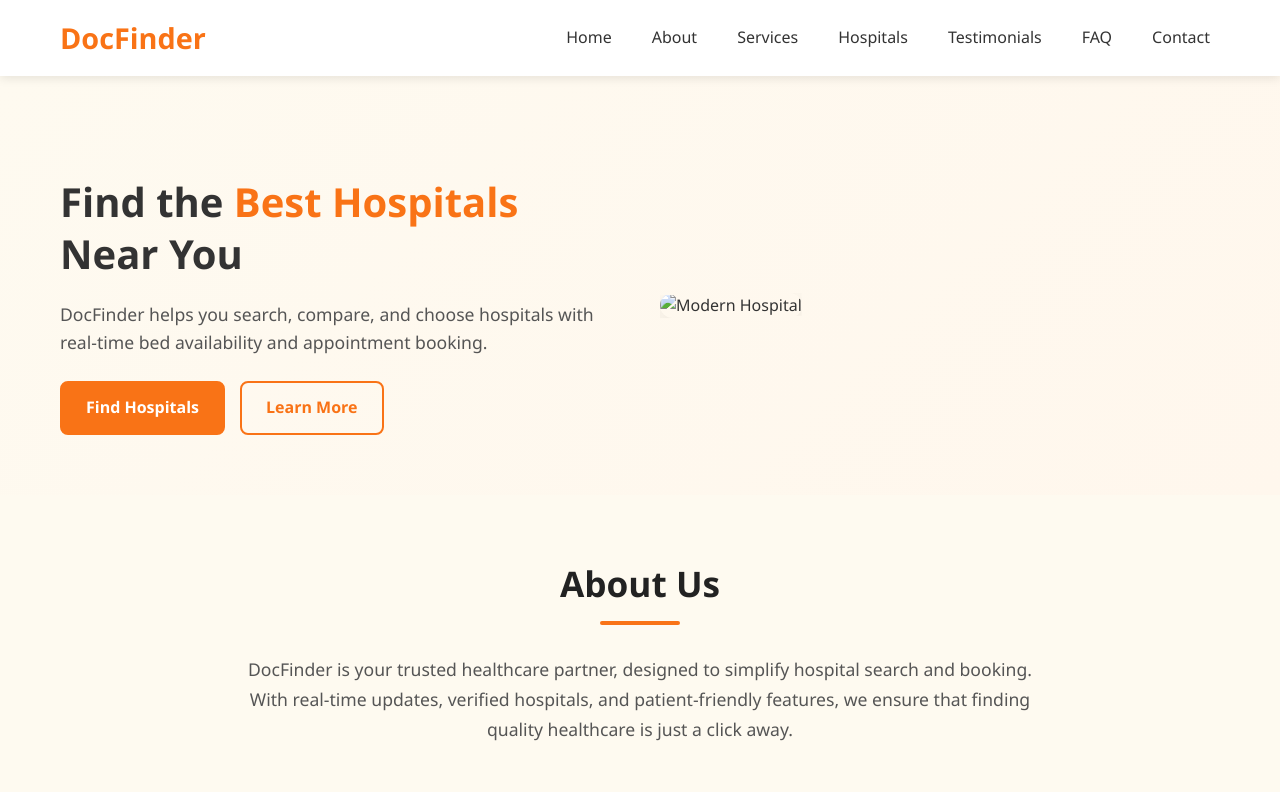
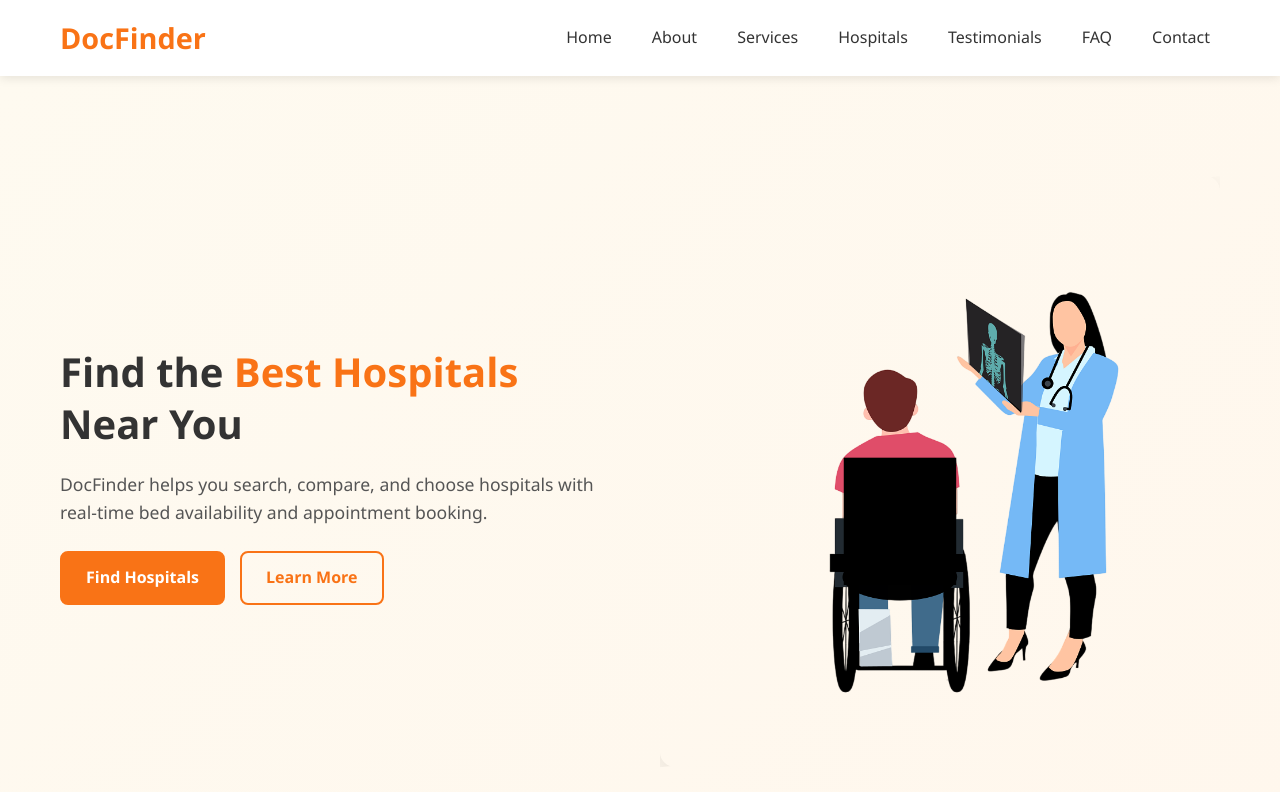
Before and after one commit to Dinesh-Guru-Mahapatra/IBM_Project, a plain HTML site: page index.html in a window 1280 px wide. Shown: the top 792 px of the page. Drawn offline with Linux system fonts and the light colour scheme.

Commit message:
Fix image source path in index.html

```diff
--- a/index.html
+++ b/index.html
@@ -35,7 +35,7 @@
         </div>
       </div>
       <div class="hero-image">
-        <img id="heroImage" src="~/images/top-Photoroom.png" alt="Modern Hospital">
+        <img id="heroImage" src="images/top-Photoroom.png" alt="Modern Hospital">
       </div>
     </div>
   </section>
```
